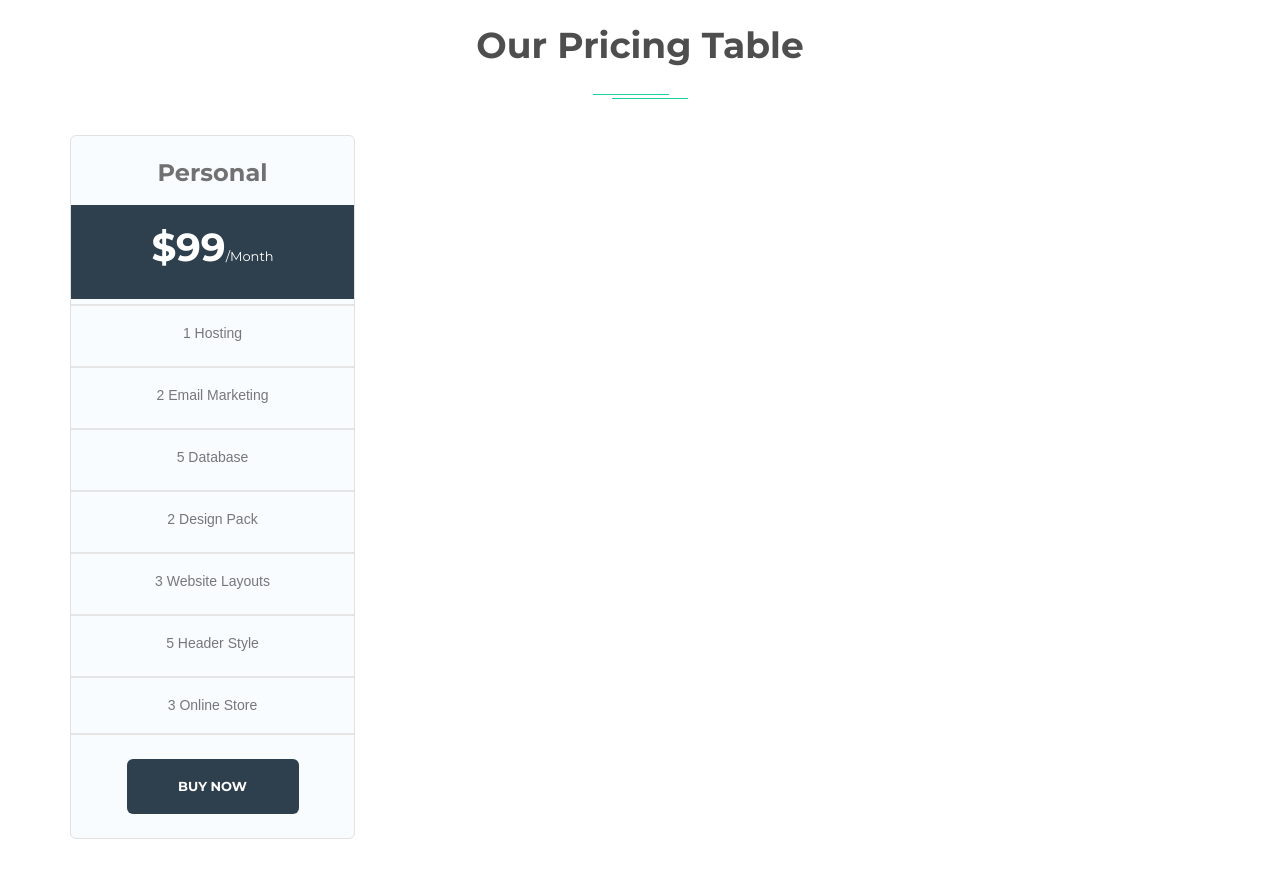
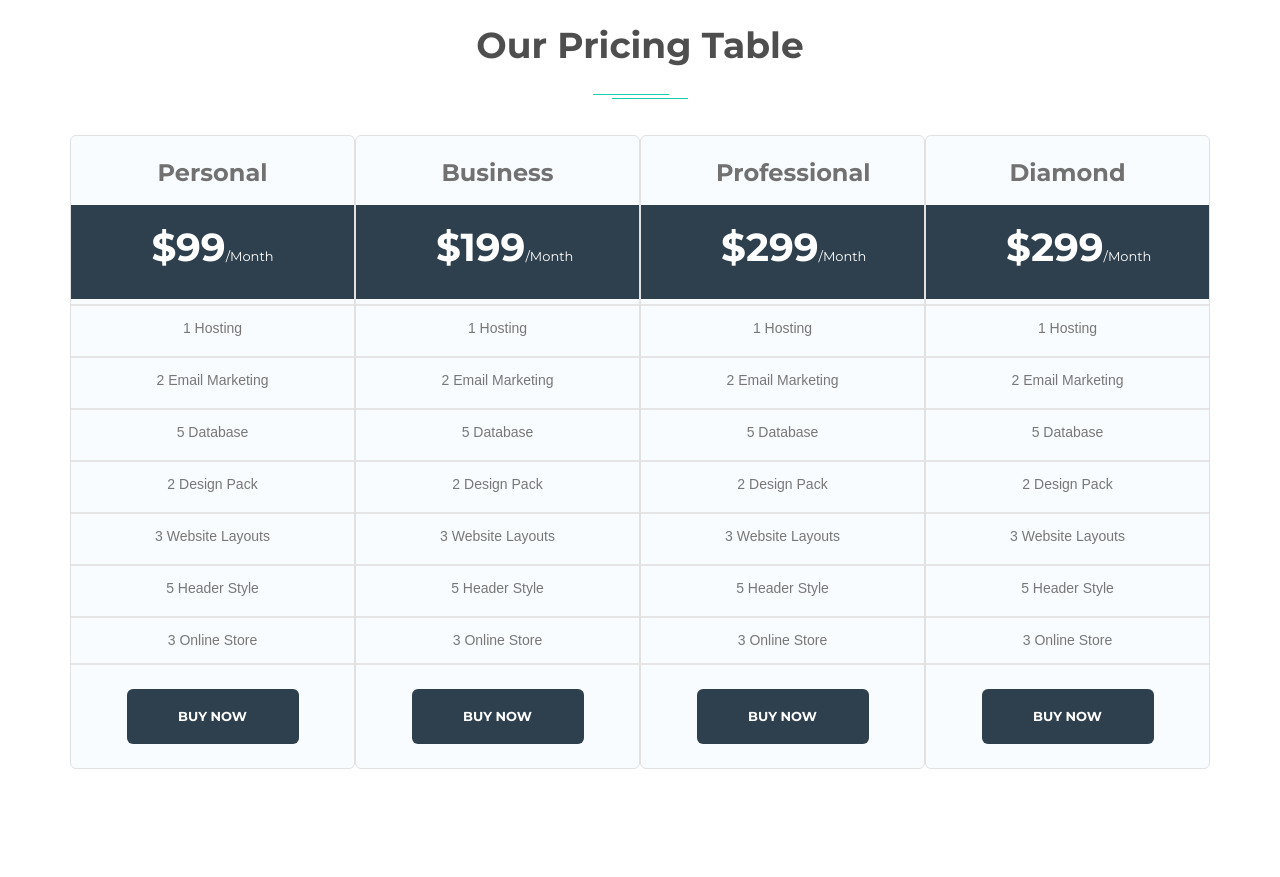
Before and after one commit to YanG-6668/panza, a website: page app/index.html in a window 1280 px wide. Shown: the part 6260-7137 px from the top of the page. Drawn offline with nearby package versions, Linux system fonts and the light colour scheme; files that its build step writes are made by us from their sources; files whose address does not match are found by name.

Commit message:
added price

```diff
--- a/app/index.html
+++ b/app/index.html
@@ -924,6 +924,72 @@
                             </button>
                         </div>
                     </div>
+                    <div class="price__item">
+                        <div class="price__item-title">
+                            Business
+                        </div>
+                        <div class="price__item-price">
+                            $199<span>/Month</span>
+                        </div>
+                        <ul class="price__item-list">
+                            <li>1 Hosting</li>
+                            <li>2 Email Marketing</li>
+                            <li>5 Database</li>
+                            <li>2 Design Pack</li>
+                            <li>3 Website Layouts</li>
+                            <li>5 Header Style</li>
+                            <li>3 Online Store</li>
+                        </ul>
+                        <div class="price__item-button">
+                            <button type="button">
+                                Buy now
+                            </button>
+                        </div>
+                    </div>
+                    <div class="price__item">
+                        <div class="price__item-title">
+                            Professional
+                        </div>
+                        <div class="price__item-price">
+                            $299<span>/Month</span>
+                        </div>
+                        <ul class="price__item-list">
+                            <li>1 Hosting</li>
+                            <li>2 Email Marketing</li>
+                            <li>5 Database</li>
+                            <li>2 Design Pack</li>
+                            <li>3 Website Layouts</li>
+                            <li>5 Header Style</li>
+                            <li>3 Online Store</li>
+                        </ul>
+                        <div class="price__item-button">
+                            <button type="button">
+                                Buy now
+                            </button>
+                        </div>
+                    </div>
+                    <div class="price__item">
+                        <div class="price__item-title">
+                            Diamond
+                        </div>
+                        <div class="price__item-price">
+                            $299<span>/Month</span>
+                        </div>
+                        <ul class="price__item-list">
+                            <li>1 Hosting</li>
+                            <li>2 Email Marketing</li>
+                            <li>5 Database</li>
+                            <li>2 Design Pack</li>
+                            <li>3 Website Layouts</li>
+                            <li>5 Header Style</li>
+                            <li>3 Online Store</li>
+                        </ul>
+                        <div class="price__item-button">
+                            <button type="button">
+                                Buy now
+                            </button>
+                        </div>
+                    </div>
                 </div>
             </div>
         </div>
--- a/app/scss/style.scss
+++ b/app/scss/style.scss
@@ -864,10 +864,6 @@
 
 //weHave end
 //price start
-.price {}
-
-.container {}
-
 .price__wrapper {
     padding: 100px 0;
 }
@@ -876,7 +872,10 @@
     margin-bottom: 70px;
 }
 
-.price__items {}
+.price__items {
+    display: flex;
+    justify-content: space-between;
+}
 
 .price__item {
     border: 1px solid #e1e1e1;
@@ -905,7 +904,7 @@
     &-list {
         li {
             margin-top: 5px;
-            padding: 15px 0px 15px;
+            padding: 10px 0px 10px;
             border-top: 2px solid #e5e5e6;
             &:last-child {
                 border-bottom: 2px solid #e5e5e6;
@@ -928,11 +927,38 @@
             cursor: pointer;
         }
     }
+    &:hover {
+        transform: scale(1.02);
+        .price__item-title {
+            color: $c_s;
+            position: relative;
+            &::before {
+                content: 'offer';
+                background-color: $c_s;
+                position: absolute;
+                top: 12px;
+                right: -14px;
+                transform: rotate(45deg);
+                font-size: 16px;
+                @include f400;
+                color: #fff;
+                width: 99px;
+                height: 45px;
+                background: linear-gradient(135deg, transparent 16px, $c_s 0) top left, linear-gradient(-135deg, transparent 16px, $c_s 0) top right;
+                background-size: 50% 50%;
+                background-repeat: no-repeat;
+            }
+        }
+        .price__item-price {
+            background-color: $c_s;
+        }
+        .price__item-button {
+            button {
+                background-color: $c_s;
+            }
+        }
+    }
 }
-
-.price__item-list {}
-
-.price__item-button {}
 
 //price end
 @import 'media';
```
